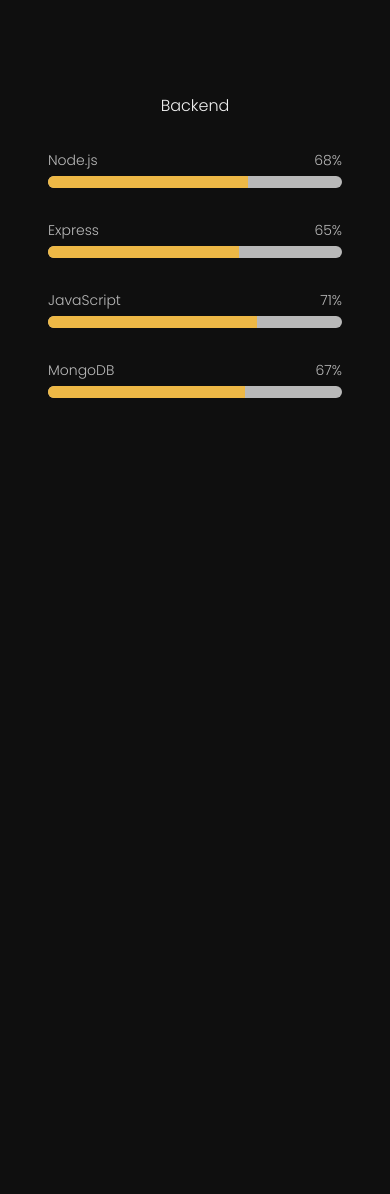
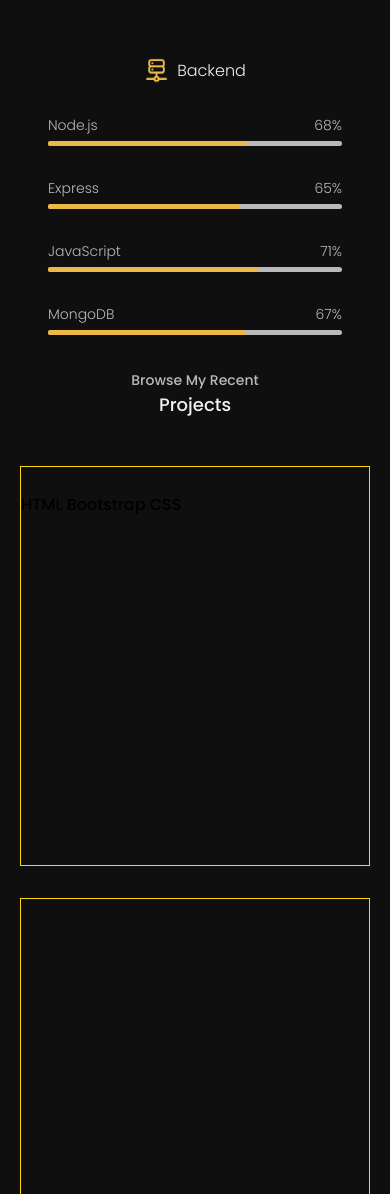
Before and after one commit to GITvoren/newer_portfolio, a plain HTML site: page index.html in a window 390 px wide. Shown: the part 2273-3467 px from the top of the page. Before the commit the page ends 2719 px from the top, so only its background shows below. Drawn offline with Linux system fonts and the light colour scheme; a web font is replaced by a local one.

Commit message:
fixed responsiveness

```diff
--- a/css/about.css
+++ b/css/about.css
@@ -84,7 +84,7 @@
           height: 150px;
      }
 
-     button{
+     .about-btn button{
           padding: 8px;
           font-size: 10px;
      }
--- a/css/navbar.css
+++ b/css/navbar.css
@@ -113,7 +113,7 @@
      right: 10%;
      top: 75%;
      gap: 1rem;
-     background-color: #f0f0f0b0;
+     background-color: #f0f0f0d7;
      width: 200px;
      justify-content: center;
      align-items: center;
@@ -176,9 +176,8 @@
      .mobile-nav{
           display: flex;
           align-items: center;
-          justify-content: space-between;
+          justify-content: space-between!important;
           padding: 1.5rem 2.5rem;
-
      }
 
      body{
--- /dev/null
+++ b/css/projects.css
@@ -0,0 +1,36 @@
+#projects{
+     position: relative;
+}
+
+.projects-container{
+     display: flex;
+     justify-content: space-around;
+     align-items: center;
+     position: absolute;
+     top: 0;
+     left: 0;
+     right: 0;
+     bottom: 0;
+}
+
+.projects-wrapper{
+     width: 350px;
+     border: 1px solid gold;
+     min-height: 400px;
+}
+
+@media(max-width:1024px){
+     .projects-container{
+          flex-direction: column;
+          position: static;
+          gap: 2rem;
+     }
+
+     .projects-container div:first-child{
+          margin-top: 3rem;
+     }
+
+     .projects-container div:last-child{
+          margin-bottom: 3rem;
+     }
+}
--- a/css/skills.css
+++ b/css/skills.css
@@ -15,8 +15,10 @@
      gap: 2rem;
 }
 
-.skills-subcontainer>h2{
-     align-self: center;
+
+
+.skills-subcontainer div h2{
+
      font-weight: 300;
      color: #f0f0f0;
 }
@@ -38,7 +40,7 @@
 }
 
 .bar{
-     height: 12px;
+     height: 5px;
      background-color: #EDB846;
      border-top-left-radius: 12px;
      border-bottom-left-radius: 12px;
@@ -54,7 +56,7 @@
           margin: 3rem;
      }
 
-     .skills-subcontainer>h2{
+     .skills-subcontainer div h2{
           font-size: 16px;
      }
 
@@ -98,3 +100,14 @@
 .bar-mongo{
      width: 67%;
 }
+
+.skills-icon{
+     height: 25px;
+}
+
+.skills-flex{
+     display: flex;
+     align-items: center;
+     gap: 8px;
+     align-self: center;
+}
--- a/global.css
+++ b/global.css
@@ -19,11 +19,11 @@ body{
      margin-left: 70px;
 }
 
-button{
+.about-btn button{
      color: #EDB846;
      background: none;
      border: 2px solid #EDB846;
-     padding: 16px;
+     padding: 12px;
      font-family: 'Poppins', sans-serif;
      font-size: 14px;
      letter-spacing: 1px;
@@ -32,7 +32,7 @@ button{
 }
 
 
-button:hover{
+.about-btn button:hover{
      color: #f0f0f0;
      text-shadow: 0 0 20px #EDB846, 0 0 20px #EDB846, 0 0 20px #EDB846;
      border: 2px solid rgb(15, 15, 15);
--- a/index.html
+++ b/index.html
@@ -14,6 +14,7 @@
           <link rel="stylesheet" href="./css/shine.css">
           <link rel="stylesheet" href="./css/about.css">
           <link rel="stylesheet" href="./css/skills.css">
+          <link rel="stylesheet" href="./css/projects.css">
      </head>
      <body>
           <div class="vertical-nav">
@@ -30,14 +31,14 @@
                     </div>
                     <div class="nav-list">
                          <a href="#about">About</a>
-                         <a href="">Skills</a>
-                         <a href="">Projects</a>
-                         <a href="">Contact</a>
+                         <a href="#skills">Skills</a>
+                         <a href="#projects">Projects</a>
+                         <a href="#contact">Contact</a>
                     </div>
                </div>
                <div class="mobile-nav">
                     <div class="nav-brand">
-                         <a href=""><h1 class="shine">Voren Tejuco</h1></a>
+                         <a href="#top"><h1 class="shine">Voren Tejuco</h1></a>
                     </div>
                     <div class="hamburger" onclick="toggleMenu()">
                          <span></span>
@@ -46,9 +47,9 @@
                     </div>
                     <div class="mobile-nav-list">
                          <a href="#about" onclick="toggleMenu()">About</a>
-                         <a href="#" onclick="toggleMenu()">Skills</a>
-                         <a href="#" onclick="toggleMenu()">Projects</a>
-                         <a href="#" onclick="toggleMenu()">Contact</a>
+                         <a href="#skills" onclick="toggleMenu()">Skills</a>
+                         <a href="#projects" onclick="toggleMenu()">Projects</a>
+                         <a href="#contact" onclick="toggleMenu()">Contact</a>
                          <hr>
                          <div class="flex-me">
                               <img src="./assets/github.png" alt="Github" class="icon-link">
@@ -127,11 +128,14 @@
           <!-- Skills start -->
           <section id="skills">
                <div class="section-container">
-                    <p class="section-subheader">Explore My</p>
+                    <p class="section-subheader">My Technical</p>
                     <p class="section-header">Skills</p>
                     <div class="skills-container">
                          <div class="skills-subcontainer">
-                              <h2>Frontend</h2>
+                              <div class="skills-flex">
+                                   <img src="./assets/brackets.png" class="skills-icon" alt="brackets"/>
+                                   <h2>Frontend</h2>
+                              </div>
                               <div class="expert-container">
                                    <div class="expert-label">
                                         <p>React</p>
@@ -178,7 +182,11 @@
                               </div>
                          </div>
                          <div class="skills-subcontainer">
-                              <h2>Backend</h2>
+                              <div class="skills-flex">
+                                   <img src="./assets/server.png" class="skills-icon" alt="brackets"/>
+                                   <h2>Backend</h2>
+                              </div>
+
                               <div class="expert-container">
                                    <div class="expert-label">
                                         <p>Node.js</p>
@@ -219,7 +227,7 @@
                     </div>
                </div>
                <div class="arrow-container">
-                    <a href="#">
+                    <a href="#projects">
                          <div class="arrow-scroll">
                               <div class="arrow"></div>
                               <div class="arrow"></div>
@@ -227,9 +235,36 @@
                          </div>
                     </a>
                </div>
-
           </section>
           <!-- Skills end -->
+          <!-- Projects start -->
+          <section id="projects">
+               <div class="section-container">
+                    <p class="section-subheader">Browse My Recent</p>
+                    <p class="section-header">Projects</p>
+                    <div class="projects-container">
+                         <div class="projects-wrapper">
+                              <img src="" alt="">
+                              <div>
+                                   <span>HTML</span>
+                                   <span>Bootstrap</span>
+                                   <span>CSS</span>
+                              </div>
+                              <div>
+                                   <img src="" alt="">
+                                   <img src="" alt="">
+                              </div>
+                         </div>
+                         <div class="projects-wrapper">
+
+                         </div>
+                         <div class="projects-wrapper">
+
+                         </div>
+                    </div>
+               </div>
+          </section>
+          <!-- Projects end -->
           <!-- JavaScript -->
           <script src="./script.js"></script>
      </body>
```
Also changed, not shown: assets/brackets.png (added), assets/server.png (added).
